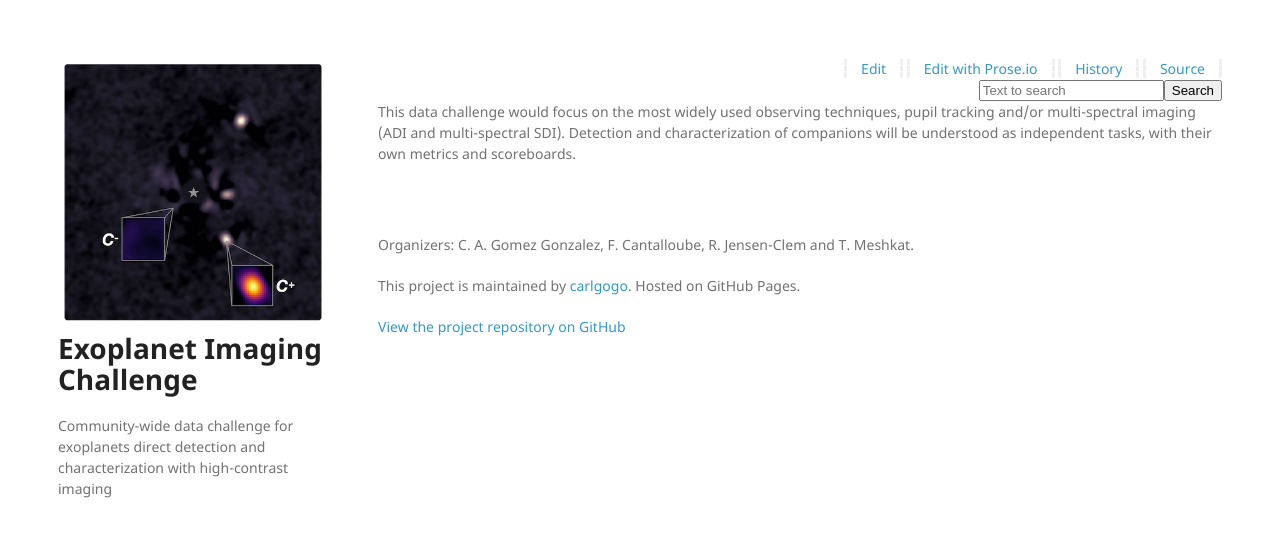
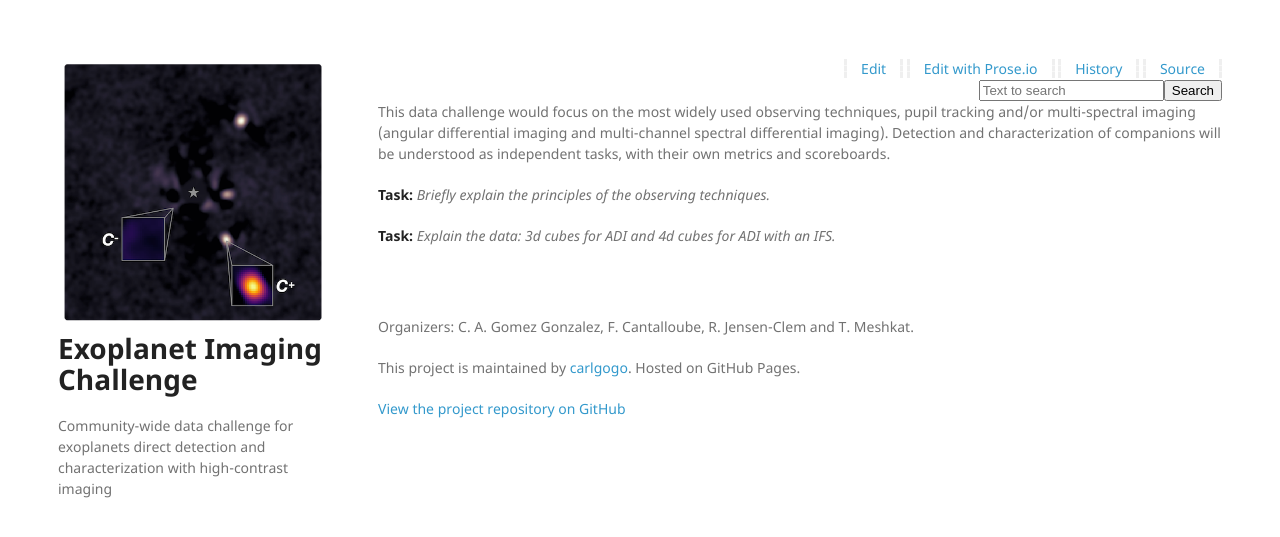
Before and after one commit to carlgogo/exoimaging_challenge, a Jekyll site: the page built from pages/subchallenges.md, in a window 1280 px wide. Shown: the top 537 px of the page. Built offline with Jekyll 4.4.1, drawn with Linux system fonts in a browser that asks for light colours; nearby versions of some CDN libraries; our own code applies the rules of GitHub Pages for plain Markdown files.

Commit message:
updating content

```diff
--- a/pages/subchallenges.md
+++ b/pages/subchallenges.md
@@ -1 +1,5 @@
-This data challenge would focus on the most widely used observing techniques, pupil tracking and/or multi-spectral imaging (ADI and multi-spectral SDI). Detection and characterization of companions will be understood as independent tasks, with their own metrics and scoreboards.
+This data challenge would focus on the most widely used observing techniques, pupil tracking and/or multi-spectral imaging (angular differential imaging and multi-channel spectral differential imaging). Detection and characterization of companions will be understood as independent tasks, with their own metrics and scoreboards.
+
+**Task:** *Briefly explain the principles of the observing techniques.*
+
+**Task:** *Explain the data: 3d cubes for ADI and 4d cubes for ADI with an IFS.*
```
Also changed, not shown: pages/context.md (+3 -1 lines).
